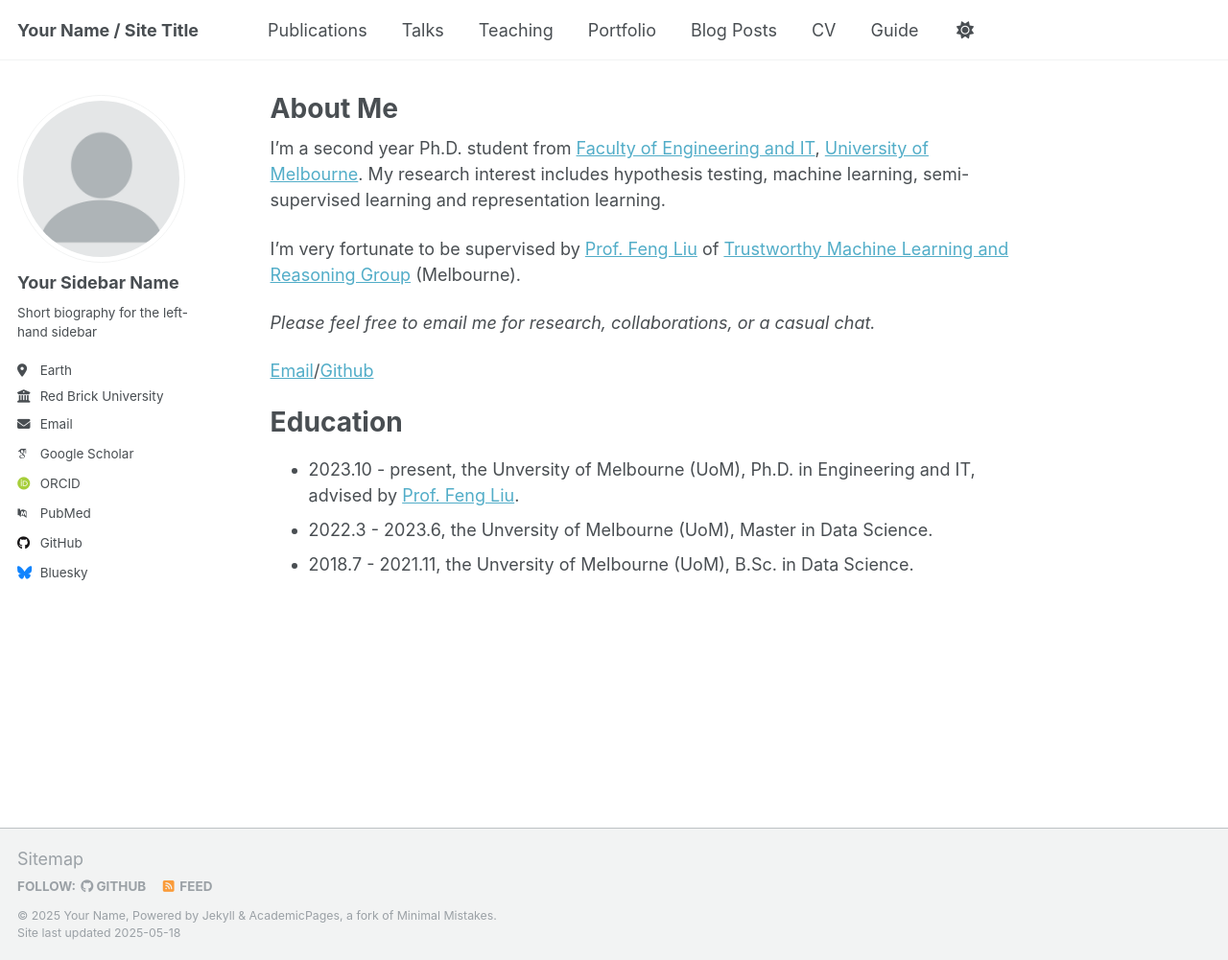
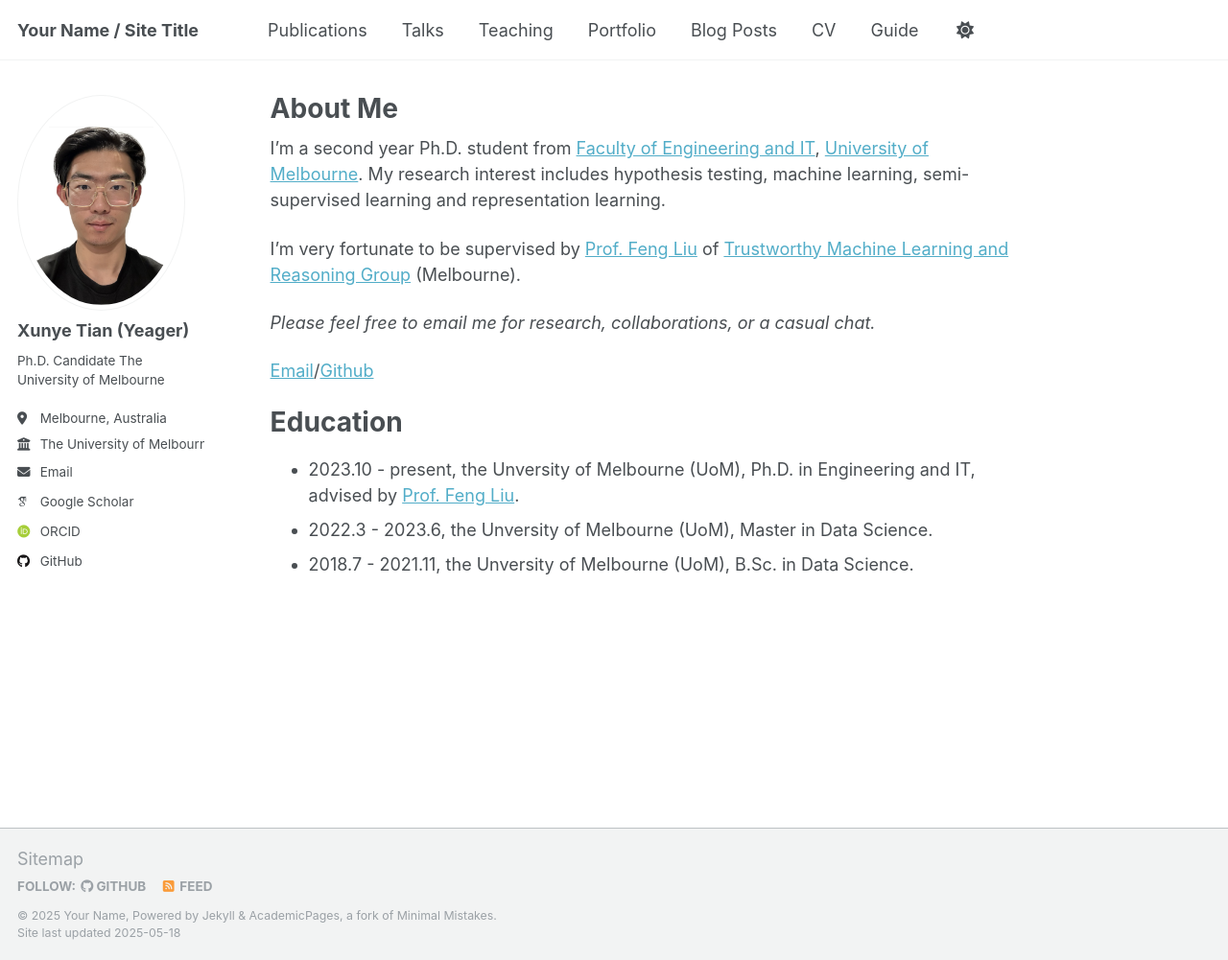
Before and after one commit to yeager20001118/yeager20001118.github.io, a Jekyll site: the page built from _pages/about.md, in a window 1280 px wide and 1001 px high. Shown: the whole window at 96% size. Built offline with Jekyll 4.4.1, drawn with Linux system fonts in a browser that asks for light colours; some web fonts are replaced.

Commit message:
sidebard

```diff
--- a/_config.yml
+++ b/_config.yml
@@ -22,23 +22,23 @@ repository               : "academicpages/academicpages.github.io"
 #               Additional customization can be done by editing /_includes/author-profile.html
 author:
   # Biographic information
-  avatar           : "profile.png"
-  name             : "Your Sidebar Name"
+  avatar           : "facial_photo.png"
+  name             : "Xunye Tian (Yeager)"
   pronouns         : # example: "she/her"
-  bio              : "Short biography for the left-hand sidebar"
-  location         : "Earth"
-  employer         : "Red Brick University"
+  bio              : "Ph.D. Candidate \n The University of Melbourne"
+  location         : "Melbourne, Australia"
+  employer         : "The University of Melbourne"
   uri              : # URL
-  email            : "none@example.org"
+  email            : "xunyetian.ml@gmail.com"
 
   # Academic websites
   academia         : # URL
   arxiv            : # URL - Update with the correct link to your profile
-  googlescholar    : "https://scholar.google.com/citations?user=PS_CX0AAAAAJ"
+  googlescholar    : "https://scholar.google.com.au/citations?user=_Juz1AsAAAAJ&hl=en&oi=ao"
   impactstory      : # URL
-  orcid            : "http://orcid.org/yourorcidurl"
+  orcid            : "https://orcid.org/0009-0006-7892-9620"
   semantic         : # URL
-  pubmed           : "https://www.ncbi.nlm.nih.gov/pubmed/?term=john+snow"
+  pubmed           :
   researchgate     : # URL
   scopus           : # URL
 
@@ -46,12 +46,12 @@ author:
   bitbucket        : # Username - Update with your username on the site
   codepen          : # Username
   dribbble         : # Username
-  github           : "academicpages"
+  github           : "https://github.com/yeager20001118"
   kaggle           : # Username
   stackoverflow    : # User number or user number and name (i.e., use "1" or "1/jeff-atwood")
 
   # Social media
-  bluesky          : "bsky.app" # Replace this with you Bluesky username
+  bluesky          :  # Replace this with you Bluesky username
   facebook         : # Username
   flickr           : # Username
   foursquare       : # Username
```
Also changed, not shown: images/facial_photo.png (added).
